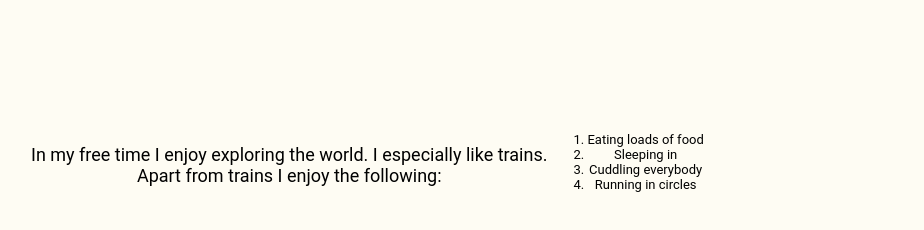
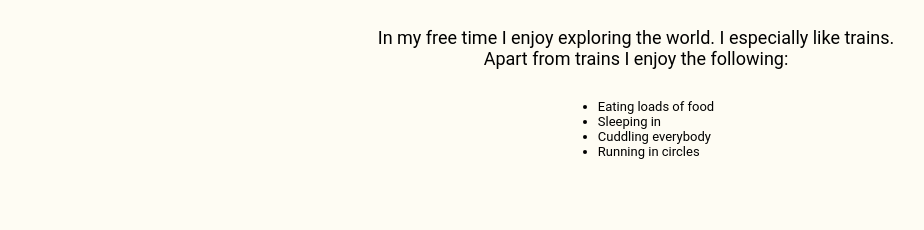
Before and after one commit to Niclas-BB/Brunos-Resume-2.0, a plain HTML site: page public/hobbies.html in a window 1280 px wide. Shown: the part 60-290 px from the top of the page, without its empty margins (4-928 px from the left). Drawn offline with Linux system fonts and the light colour scheme.

Commit message:
Sub-Page Update

```diff
--- a/public/hobbies.html
+++ b/public/hobbies.html
@@ -10,16 +10,18 @@
     <div class="sub-page">
         <h1 class="h-serif">My hobbies</h1>
         <div class="sub-center-piece">
-            <p class="text">In my free time I enjoy exploring the world. I especially like trains.
+            <p class="text flex-item1">In my free time I enjoy exploring the world. I especially like trains.
                 <br />
                 Apart from trains I enjoy the following:
             </p>
-            <ol class="flex-item1">
-                <li class="list-text">Eating loads of food</li>
-                <li class="list-text">Sleeping in</li>
-                <li class="list-text">Cuddling everybody</li>
-                <li class="list-text">Running in circles</li>
-            </ol>
+            <div class="subPageList">
+                <ul class="flex-item3">
+                    <li class="list-text">Eating loads of food</li>
+                    <li class="list-text">Sleeping in</li>
+                    <li class="list-text">Cuddling everybody</li>
+                    <li class="list-text">Running in circles</li>
+                </ul>
+            </div>
         </div>
     </div>
 </body>
--- a/style.css
+++ b/style.css
@@ -177,13 +177,13 @@
     padding-bottom: 25px;
 }
 
-.footer-flex{
+.footerFlex{
     display: flex;
     justify-content: center;
     background-color: #F5EBE0;
 }
 
-.footer-flex > a{
+.footerFlex.button.footerLink{
     background-color: #F5EBE0;
 }
 
@@ -224,23 +224,24 @@
     margin: 15px;
     height: 300px;
     display: flex;
+    flex-direction: column;
     align-items: center;
 }
 
-.flex.item1{
-    order: 1;
+.subPageList{
+    text-align: start;
 }
 
-.flex.item2{
-    order: 2;
+.flex-item1{
+    margin: 15px;
 }
 
-.flex.item3{
-    order: 3;
+.flex-item3{
+    margin: 15px;
 }
 
-.flex.item4{
-    order: 4;
+.flex-item4{
+    margin: 15px;
 }
 
 
```
Also changed, not shown: index.html (+6 -6 lines).
